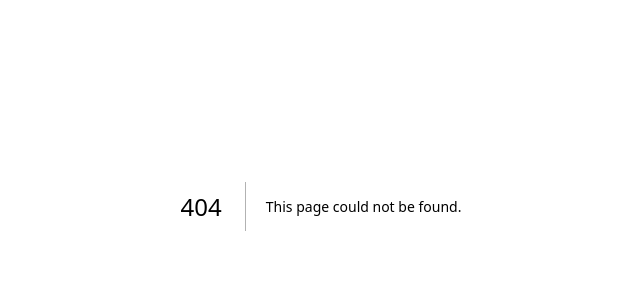
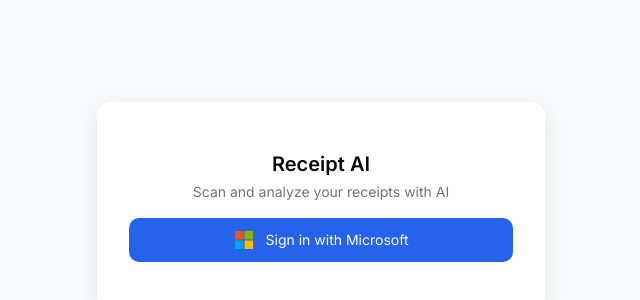
Before and after one commit to todor-grigorov/receipt-ai, a Next.js app in the folder apps/frontend/: page /login in a window 1280 px wide. Before the commit this address had no page. Shown: the part 194-494 px from the top of the page, without its empty margins (319-959 px from the left). Built offline with nearby package versions, Linux system fonts and the light colour scheme.

Commit message:
feat: add the UI for the Login page

```diff
--- /dev/null
+++ b/apps/frontend/src/app/login/page.tsx
@@ -0,0 +1,35 @@
+import MicrosoftLogo from "@/components/MicrosoftLogo";
+import {
+  Card,
+  CardContent,
+  CardDescription,
+  CardHeader,
+  CardTitle,
+} from "@/components/ui/card";
+import React from "react";
+
+const Login = () => {
+  return (
+    <div className="w-full h-full bg-[#F9FAFB] flex justify-center items-center">
+      <Card
+        style={{ boxShadow: "0 4px 24px rgba(0,0,0,0.08)" }}
+        className="w-md h-fit py-12 shadow-md"
+      >
+        <CardHeader className="flex flex-col items-center justufy-center p-0">
+          <CardTitle className="text-xl font-semibold">Receipt AI</CardTitle>
+          <CardDescription>
+            Scan and analyze your receipts with AI
+          </CardDescription>
+        </CardHeader>
+        <CardContent className="flex justify-center">
+          <button className="flex items-center gap-3 bg-[#2563EB] text-white px-6 py-3 rounded-lg w-sm justify-center">
+            <MicrosoftLogo />
+            Sign in with Microsoft
+          </button>
+        </CardContent>
+      </Card>
+    </div>
+  );
+};
+
+export default Login;
```
